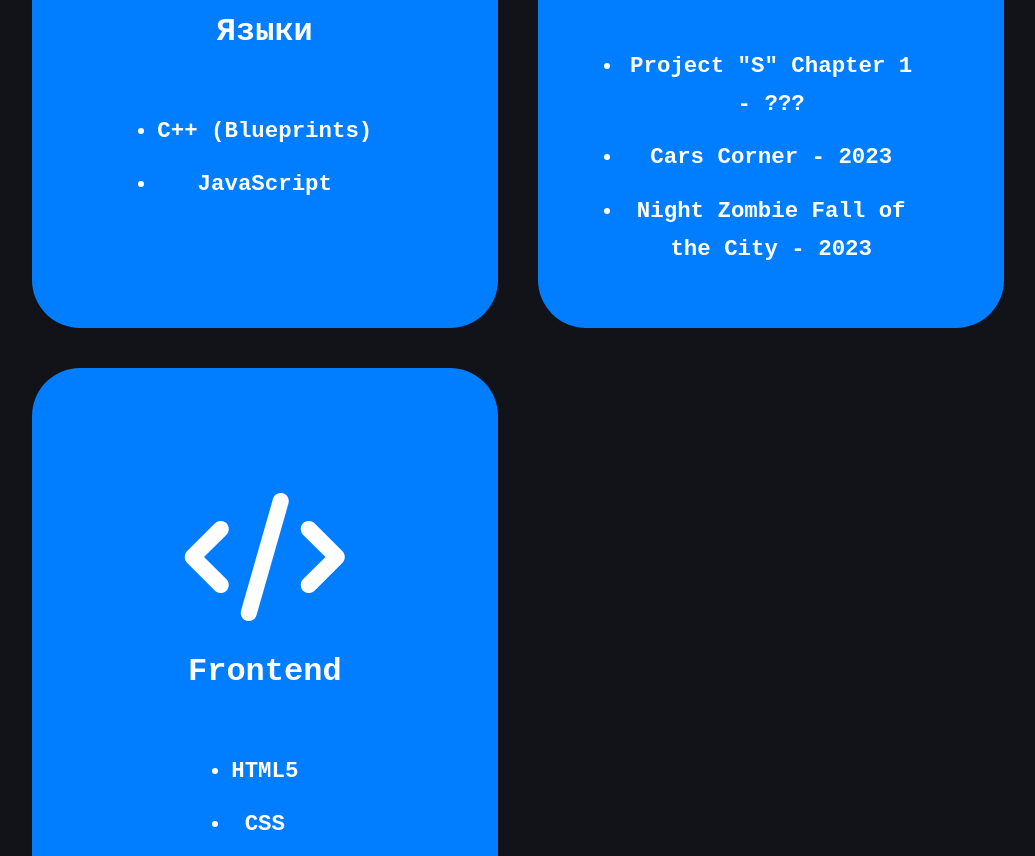
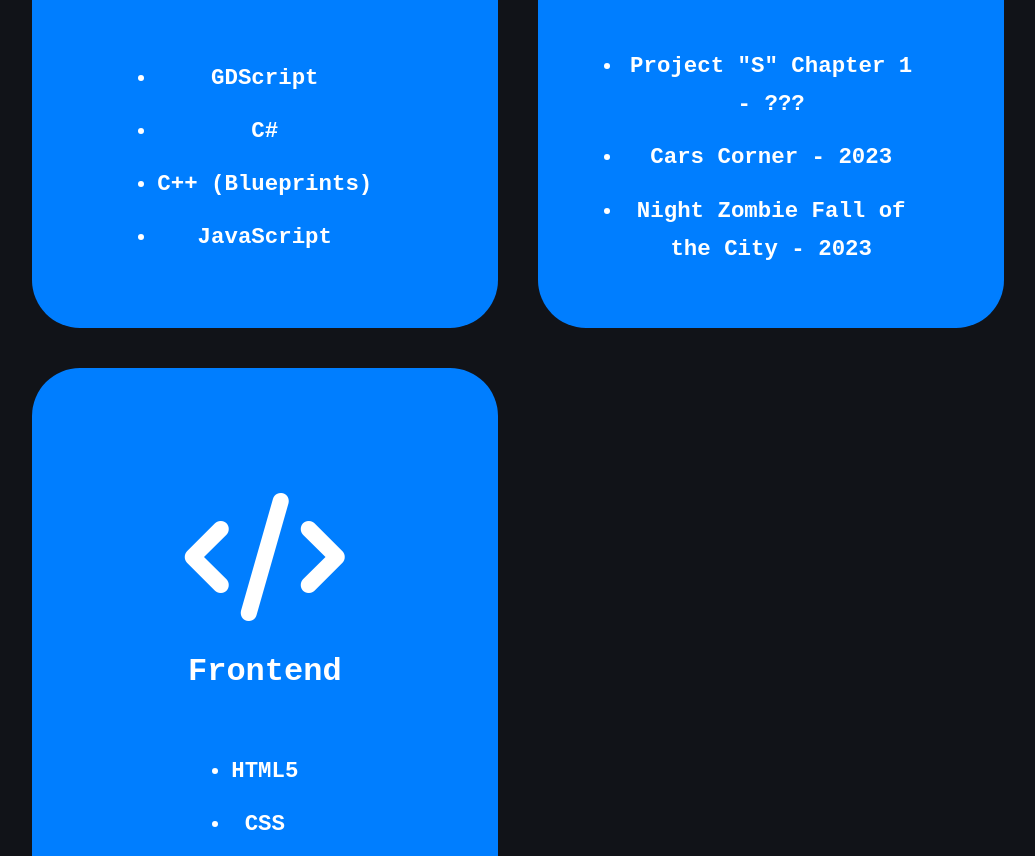
Before and after one commit to W1ndles/w1ndles.github.io, a plain HTML site: page about_me.html in a window 1280 px wide. Shown: the part 1574-2430 px from the top of the page, without its empty margins (122-1157 px from the left). Drawn offline with Linux system fonts and the light colour scheme.

Commit message:
Update about_me.html

```diff
--- a/about_me.html
+++ b/about_me.html
@@ -53,6 +53,8 @@
                     <i class="fa-solid fa-square-binary"></i>
                     <h4>Языки</h4>
                     <ul>
+                        <li>GDScript</li>
+                        <li>C#</li>
                         <li>C++ (Blueprints)</li>
                         <li>JavaScript</li>
                     </ul>
```
